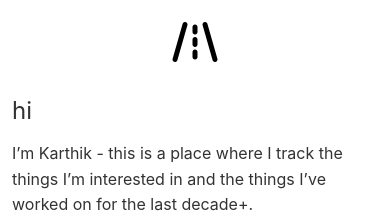
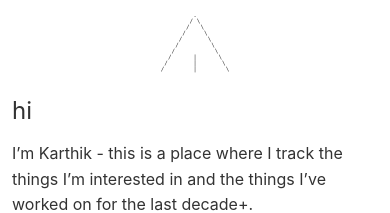
Before and after one commit to kseth/kharms, a Jekyll site: the page index.html, which Jekyll copies as it is, in a window 390 px wide. Shown: the top 213 px of the page. Built offline with Jekyll 4.4.1, drawn with Linux system fonts in a browser that asks for light colours.

Commit message:
Replace header icon with animated ASCII road

```diff
--- /dev/null
+++ b/assets/css/ascii-road.css
@@ -0,0 +1,33 @@
+a.road-link {
+  display: inline-block;
+  vertical-align: middle;
+  color: inherit;
+}
+
+a.road-link:hover {
+  color: inherit;
+  text-decoration: none;
+}
+
+.road-link:focus-visible {
+  outline: 2px solid currentColor;
+  outline-offset: 4px;
+}
+
+.ascii-road {
+  display: block;
+  width: 19ch;
+  height: 80px;
+  font: 8px/8px ui-monospace, "SFMono-Regular", Menlo, Consolas, "Liberation Mono", monospace;
+  letter-spacing: 0;
+  white-space: pre;
+  text-align: left;
+}
+
+@media (max-width: 700px) {
+  .ascii-road {
+    height: 60px;
+    font-size: 6px;
+    line-height: 6px;
+  }
+}
--- a/assets/css/custom-styles.css
+++ b/assets/css/custom-styles.css
@@ -19,17 +19,6 @@ header {
   text-align: center; /* For centering block content like the image */
   margin-bottom: 1rem; /* Adjusted from original h1 margin */
   margin-top: 0;
-}
-
-/* Removed header h1 specific text styles as it's replaced by an image */
-
-.logo-image {
-  display: block;
-  margin-left: auto;
-  margin-right: auto;
-  max-height: 80px;
-  width: auto; /* Maintain aspect ratio */
-  margin-bottom: 1rem; /* Spacing below logo */
 }
 
 /* Content Headings */
@@ -91,10 +80,6 @@ footer {
   header {
     margin-bottom: 0.75rem; /* Adjusted header margin for mobile */
   }
-  .logo-image {
-    max-height: 60px; /* Optionally adjust logo size for mobile */
-    margin-bottom: 0.75rem; /* Adjust margin for mobile */
-  }
   /* Removed header h1 from media query as it's replaced */
   .container > h1 { /* Assuming these are the main section titles */
     font-size: 1.5rem;
@@ -139,7 +124,4 @@ footer {
 
   /* Footer - should inherit text color, but can be specified if needed */
 
-  .logo-image {
-      filter: invert(1) hue-rotate(180deg);
-  }
 }
--- a/assets/css/style.scss
+++ b/assets/css/style.scss
@@ -13,8 +13,6 @@ h1 .blog-description {
   @include breakpoint(md) { font-size: $h2-size !important; }
 }
 
-.logo-link img {
+.logo-link {
   margin-right: 0.25em;
-  vertical-align: middle;
-  height: 1.75em;
 }
--- /dev/null
+++ b/assets/js/ascii-road.js
@@ -0,0 +1,65 @@
+(() => {
+  const roads = document.querySelectorAll('.ascii-road');
+  if (!roads.length) return;
+
+  const reducedMotion = window.matchMedia('(prefers-reduced-motion: reduce)');
+  const rows = 10;
+  const center = rows - 1;
+  let animation;
+  let previousTime;
+  let distance = 0;
+
+  function draw() {
+    const lines = [];
+
+    for (let row = 0; row < rows; row++) {
+      const line = Array(center * 2 + 1).fill(' ');
+
+      if (row === 0) {
+        line[center] = '.';
+      } else {
+        line[center - row] = '/';
+        line[center + row] = '\\';
+
+        // Project evenly spaced lane markings into perspective. As distance
+        // increases, each dash approaches the viewer and grows taller.
+        const depth = 9 / (row + 0.7);
+        if ((depth + distance) % 2 < 0.7) {
+          line[center] = row < 3 ? '.' : '|';
+        }
+      }
+
+      lines.push(line.join(''));
+    }
+
+    const frame = lines.join('\n');
+    roads.forEach(road => { road.textContent = frame; });
+  }
+
+  function animate(time) {
+    if (previousTime === undefined) previousTime = time;
+    const elapsed = time - previousTime;
+
+    // Twelve text updates per second are enough for this small animation.
+    if (elapsed >= 1000 / 12) {
+      distance = (distance + elapsed * 0.0012) % 2;
+      previousTime = time;
+      draw();
+    }
+
+    animation = requestAnimationFrame(animate);
+  }
+
+  function updateMotion() {
+    cancelAnimationFrame(animation);
+    previousTime = undefined;
+
+    if (!reducedMotion.matches && !document.hidden) {
+      animation = requestAnimationFrame(animate);
+    }
+  }
+
+  reducedMotion.addEventListener('change', updateMotion);
+  document.addEventListener('visibilitychange', updateMotion);
+  updateMotion();
+})();
--- a/index.html
+++ b/index.html
@@ -8,11 +8,22 @@
     <meta name="viewport" content="width=device-width, initial-scale=1.0">
     <link rel="canonical" href="https://kharms.ai/" />
     <link rel="stylesheet" href="/assets/css/custom-styles.css">
+    <link rel="stylesheet" href="/assets/css/ascii-road.css">
+    <script src="/assets/js/ascii-road.js" defer></script>
   </head>
   <body>
     <div class="container">
       <header>
-        <a href="/"><img src="/assets/road.png" alt="kharms.ai" class="logo-image"></a>
+        <a href="/" class="road-link" aria-label="kharms.ai home"><span class="ascii-road" aria-hidden="true">         .
+        / \
+       / . \
+      /     \
+     /   |   \
+    /    |    \
+   /           \
+  /             \
+ /       |       \
+/        |        \</span></a>
       </header>
       <h1>hi</h1>
       <p>
```
Also changed, not shown: 404.html (+12 -1 lines), _layouts/blog.html (+12 -3 lines), why.html (+12 -1 lines).
